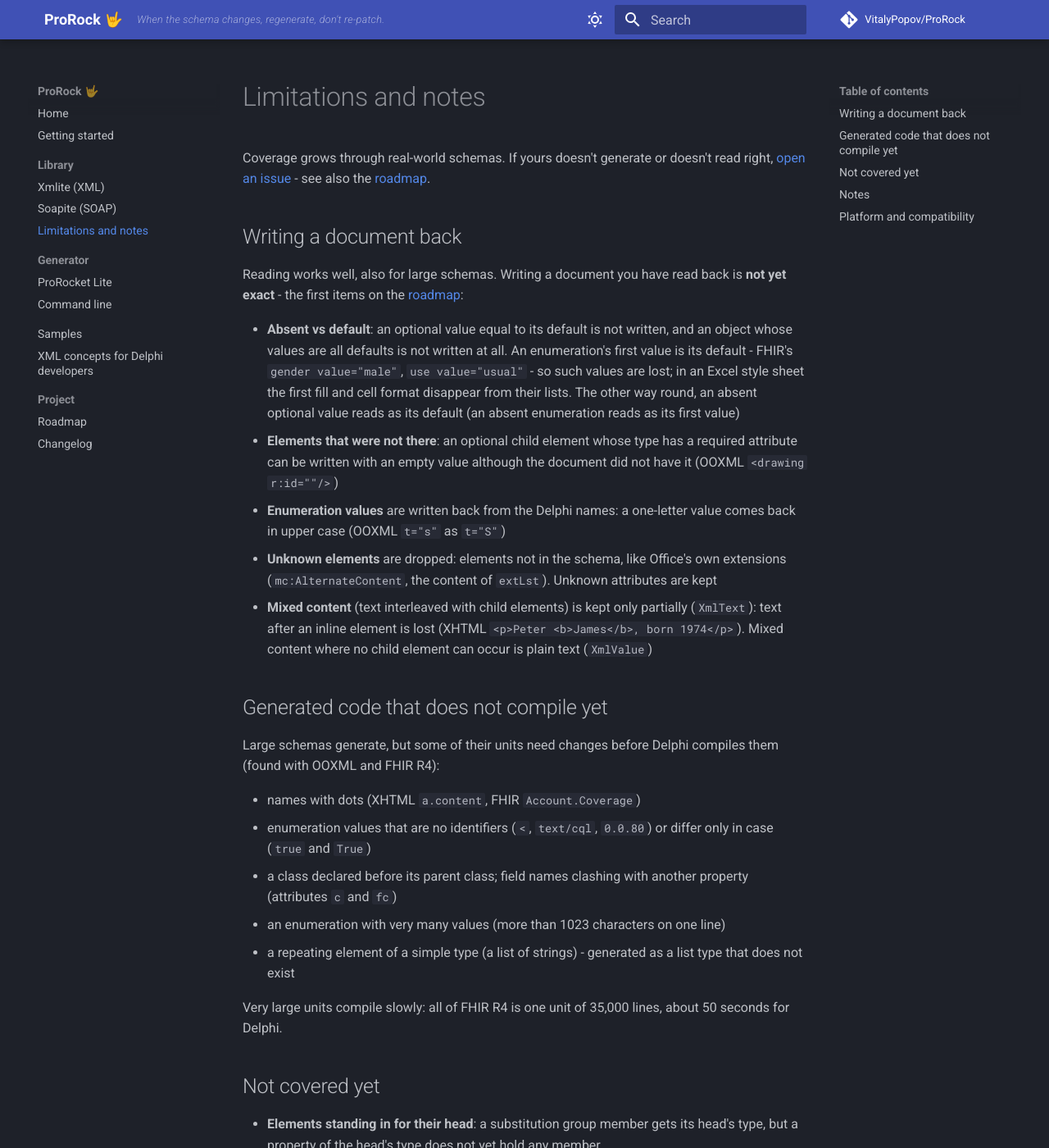
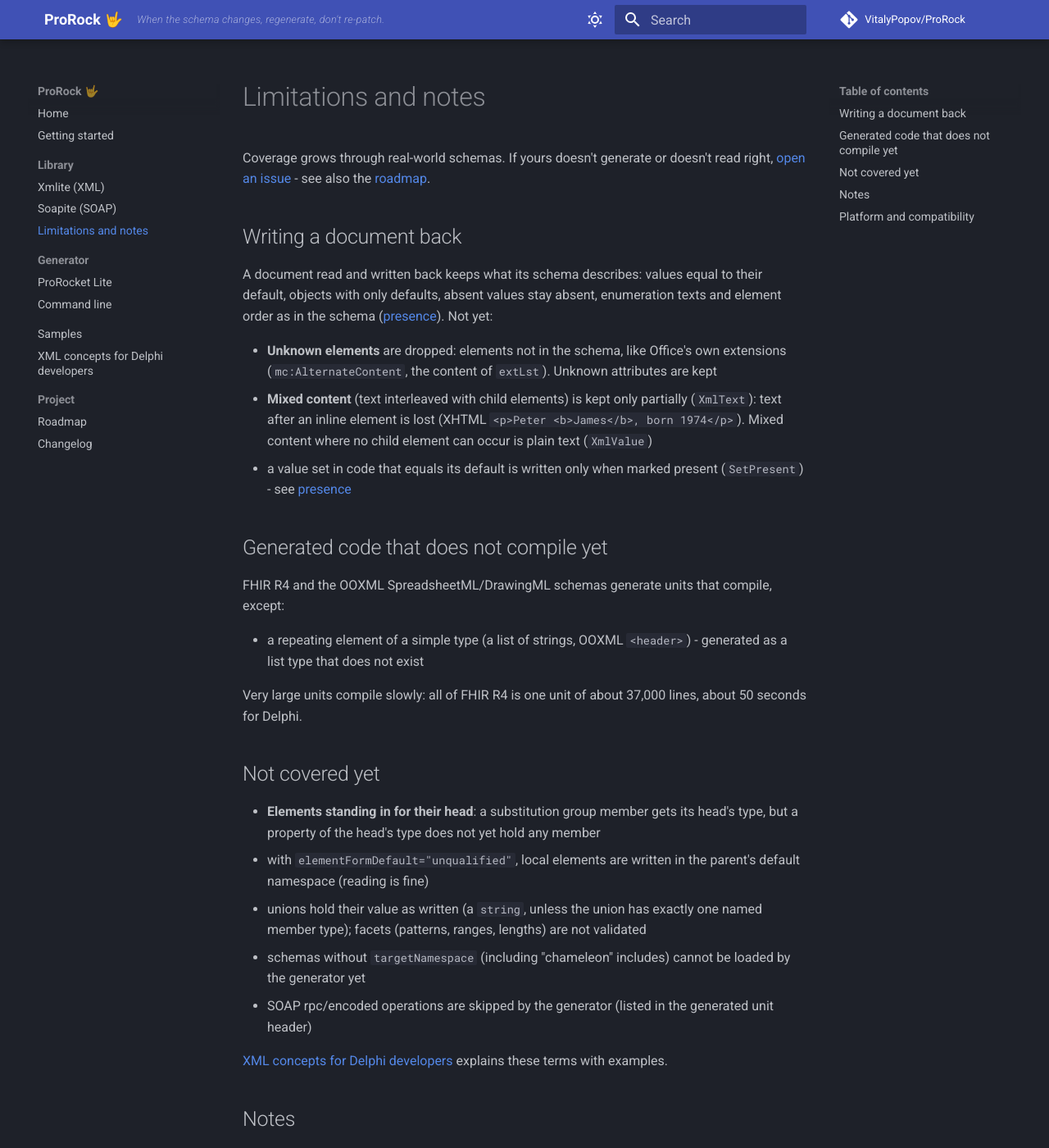
Before and after one commit to VitalyPopov/ProRock, an MkDocs documentation site: the page built from docs/limitations.md, in a window 1280 px wide and 1400 px high. Shown: the whole window at 82% size. Built offline with MkDocs 1.6.1 and Material for MkDocs 9.7.7, drawn with Linux system fonts in a browser that asks for light colours; comment, search, counter and statistics services are not loaded.

Commit message:
Docs for 1.5: presence on the Xmlite page (Present, SetPresent, Clear), Limitations and README as of 1.5 (round trips exact, FHIR and OOXML compile except value lists), roadmap: unknown content and value lists now

```diff
--- a/docs/limitations.md
+++ b/docs/limitations.md
@@ -5,35 +5,25 @@ Coverage grows through real-world schemas. If yours doesn't generate or doesn't
 
 ## Writing a document back
 
-Reading works well, also for large schemas. Writing a document you have read back is **not yet exact** - the first
-items on the [roadmap](roadmap.md):
+A document read and written back keeps what its schema describes: values equal to their default, objects with only
+defaults, absent values stay absent, enumeration texts and element order as in the schema
+([presence](xmlite.md#absent-or-default-presence)). Not yet:
 
-- **Absent vs default**: an optional value equal to its default is not written, and an object whose values are all
-  defaults is not written at all. An enumeration's first value is its default - FHIR's `gender value="male"`,
-  `use value="usual"` - so such values are lost; in an Excel style sheet the first fill and cell format disappear from
-  their lists. The other way round, an absent optional value reads as its default (an absent enumeration reads as its
-  first value)
-- **Elements that were not there**: an optional child element whose type has a required attribute can be written with an
-  empty value although the document did not have it (OOXML `<drawing r:id=""/>`)
-- **Enumeration values** are written back from the Delphi names: a one-letter value comes back in upper case (OOXML
-  `t="s"` as `t="S"`)
 - **Unknown elements** are dropped: elements not in the schema, like Office's own extensions (`mc:AlternateContent`, the
   content of `extLst`). Unknown attributes are kept
 - **Mixed content** (text interleaved with child elements) is kept only partially (`XmlText`): text after an inline
   element is lost (XHTML `<p>Peter <b>James</b>, born 1974</p>`). Mixed content where no child element can occur is plain
   text (`XmlValue`)
+- a value set in code that equals its default is written only when marked present (`SetPresent`) - see
+  [presence](xmlite.md#absent-or-default-presence)
 
 ## Generated code that does not compile yet
 
-Large schemas generate, but some of their units need changes before Delphi compiles them (found with OOXML and FHIR R4):
+FHIR R4 and the OOXML SpreadsheetML/DrawingML schemas generate units that compile, except:
 
-- names with dots (XHTML `a.content`, FHIR `Account.Coverage`)
-- enumeration values that are no identifiers (`<`, `text/cql`, `0.0.80`) or differ only in case (`true` and `True`)
-- a class declared before its parent class; field names clashing with another property (attributes `c` and `fc`)
-- an enumeration with very many values (more than 1023 characters on one line)
-- a repeating element of a simple type (a list of strings) - generated as a list type that does not exist
+- a repeating element of a simple type (a list of strings, OOXML `<header>`) - generated as a list type that does not exist
 
-Very large units compile slowly: all of FHIR R4 is one unit of 35,000 lines, about 50 seconds for Delphi.
+Very large units compile slowly: all of FHIR R4 is one unit of about 37,000 lines, about 50 seconds for Delphi.
 
 ## Not covered yet
 
```
Also changed, not shown: README.md (+5 -5 lines), ROADMAP.md (+4 -10 lines), docs/xmlite.md (+28 -0 lines).
